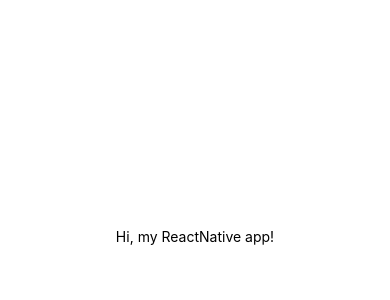
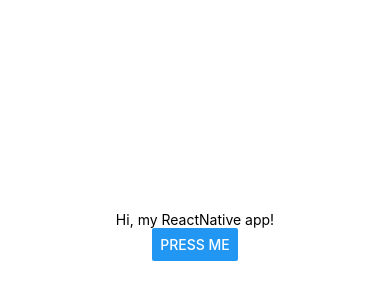
Before and after one commit to SofiyaPetryshak/initReactNative, a React Native app: screen / in a window 390 px wide. Shown: the part 186-486 px from the top of the page. Built offline with nearby package versions, Linux system fonts and the light colour scheme.

Commit message:
feat: button triggering alert added

```diff
--- a/App.js
+++ b/App.js
@@ -1,11 +1,15 @@
 import { StatusBar } from 'expo-status-bar';
 import React from 'react';
-import { StyleSheet, Text, View } from 'react-native';
+import { StyleSheet, Button, Text, View } from 'react-native';
 
 export default function App() {
   return (
     <View style={styles.container}>
       <Text>Hi, my ReactNative app!</Text>
+      <Button
+        title="Press me"
+        onPress={() => Alert.alert('Simple Button pressed')}
+      />
       <StatusBar style="auto" />
     </View>
   );
```
